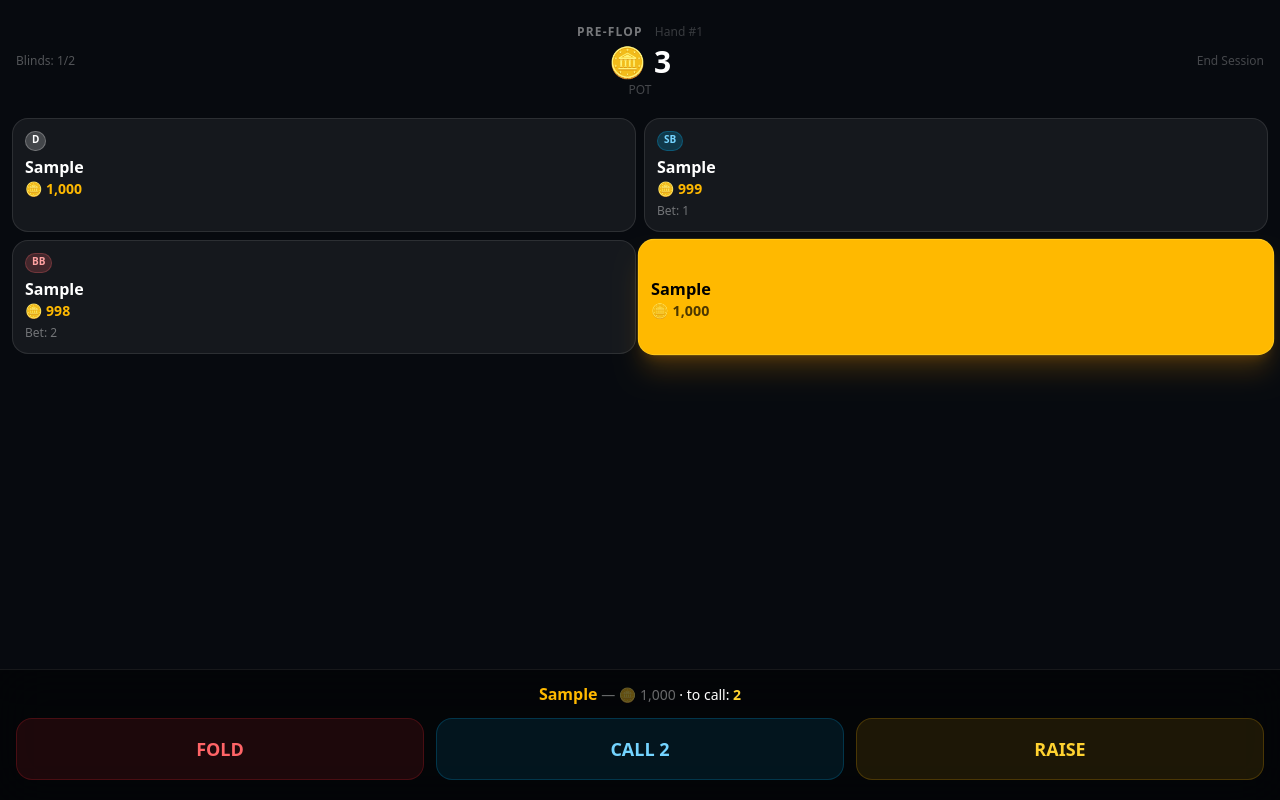
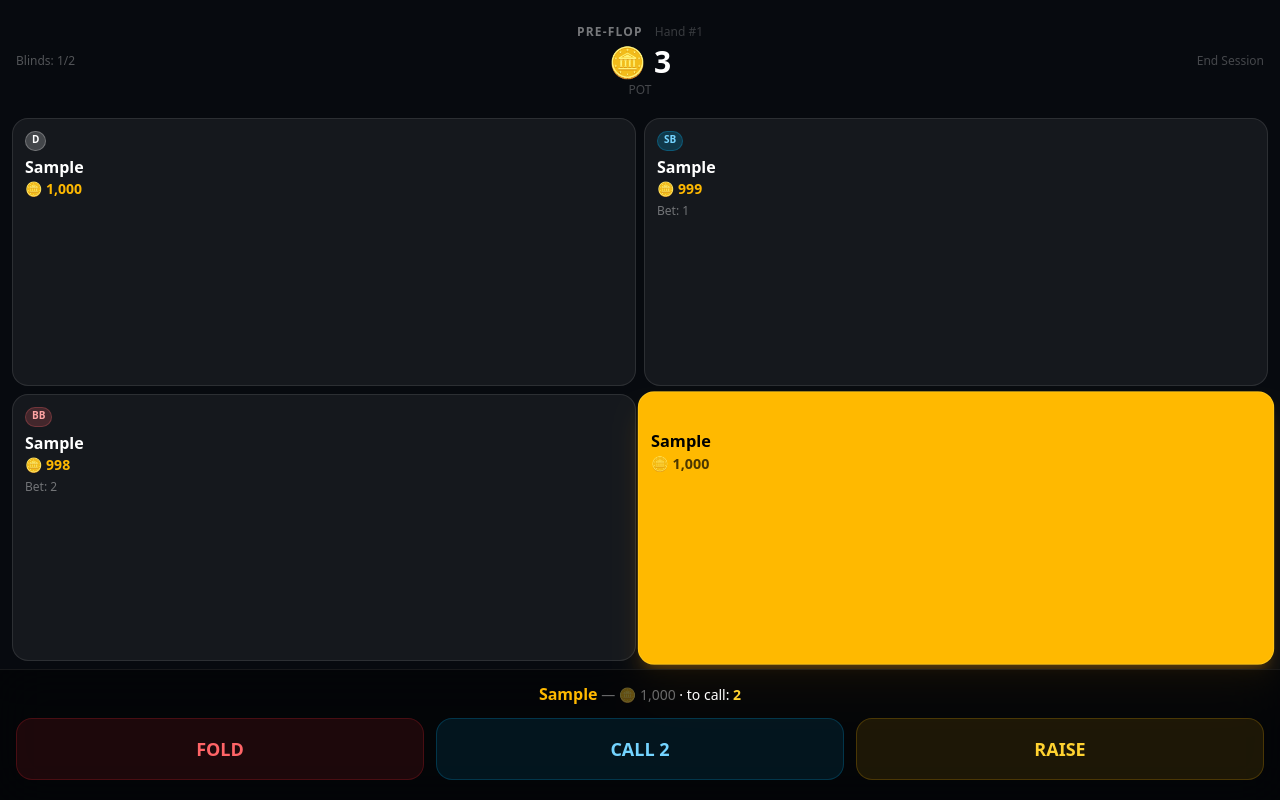
Before and after one commit to Michal-Forman/poker, a React (Vite) app in the folder Webapp/: page / in a window 1280 px wide. Both pictures are taken after typing "Sample", "Sample", "Sample", "Sample" into the empty fields and a click on the button "START GAME". Built offline with nearby package versions, Linux system fonts and the light colour scheme.

Commit message:
try fix screen problem

```diff
--- a/Webapp/src/index.css
+++ b/Webapp/src/index.css
@@ -4,16 +4,21 @@
   box-sizing: border-box;
 }
 
-html, body, #root {
+html {
+  height: 100dvh;
+  overflow: hidden;
+}
+
+body, #root {
   height: 100%;
   margin: 0;
   padding: 0;
+  overflow: hidden;
   background-color: #070a0f;
   color: #f3f4f6;
   font-family: system-ui, -apple-system, sans-serif;
   -webkit-font-smoothing: antialiased;
   -moz-osx-font-smoothing: grayscale;
-  overflow-x: hidden;
 }
 
 input[type="number"]::-webkit-inner-spin-button,
--- a/Webapp/src/screens/GameScreen.tsx
+++ b/Webapp/src/screens/GameScreen.tsx
@@ -71,7 +71,7 @@ export default function GameScreen() {
     players.every(p => p.status !== 'active')
 
   return (
-    <div className="min-h-screen flex flex-col">
+    <div className="h-full flex flex-col">
       {/* Header */}
       <div className="flex items-center px-4 pt-3 pb-2" style={{ paddingTop: 'max(env(safe-area-inset-top), 0.75rem)' }}>
         <div className="flex-1 text-white/30 text-xs">
--- a/Webapp/src/screens/SetupScreen.tsx
+++ b/Webapp/src/screens/SetupScreen.tsx
@@ -36,7 +36,7 @@ export default function SetupScreen() {
   }
 
   return (
-    <div className="min-h-screen flex flex-col items-center px-4 py-8">
+    <div className="h-full flex flex-col items-center px-4 py-8 overflow-y-auto">
       <h1 className="text-4xl font-bold text-amber-400 mb-1 tracking-wide">♠ POKER</h1>
       <p className="text-white/30 text-sm mb-8">Texas Hold'em Chip Tracker</p>
 
```
